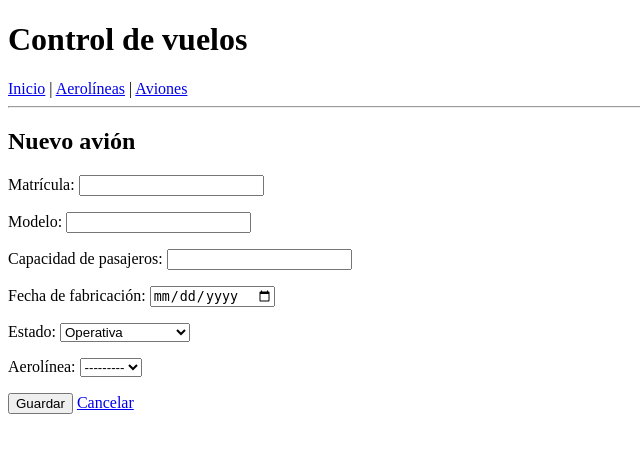
After one commit to Reyxde/CONTROL_VUELOS_ARIAS_REYMONTH, a Django app: page /aviones/nuevo/ in a window 1280 px wide. The commit adds this page. Shown: the top 453 px of the page, without its empty margins (0-640 px from the left). Run offline with Django 5.2, Linux system fonts and the light colour scheme; data that the repository does not hold is empty.

Commit message:
feat(24-11-2026):Se añade modelo avion

```diff
--- a/CONTROL_VUELOS-app/vuelos/forms/__init__.py
+++ b/CONTROL_VUELOS-app/vuelos/forms/__init__.py
@@ -1 +1,2 @@
 from .aerolinea_form import AerolineaForm
+from .avion_form import AvionForm
--- /dev/null
+++ b/CONTROL_VUELOS-app/vuelos/forms/avion_form.py
@@ -0,0 +1,33 @@
+from django import forms
+from django.core.exceptions import ValidationError
+from django.utils import timezone
+
+from vuelos.models import Avion
+
+
+class AvionForm(forms.ModelForm):
+    class Meta:
+        model = Avion
+        fields = [
+            'matricula', 'modelo', 'capacidad', 'fecha_fabricacion',
+            'estado', 'aerolinea',
+        ]
+        widgets = {
+            'fecha_fabricacion': forms.DateInput(
+                format='%Y-%m-%d', attrs={'type': 'date'}),
+        }
+
+    def clean_matricula(self):
+        return self.cleaned_data['matricula'].strip().upper()
+
+    def clean_capacidad(self):
+        capacidad = self.cleaned_data['capacidad']
+        if capacidad < 1:
+            raise ValidationError('La capacidad debe ser mayor que cero.')
+        return capacidad
+
+    def clean_fecha_fabricacion(self):
+        fecha = self.cleaned_data['fecha_fabricacion']
+        if fecha > timezone.localdate():
+            raise ValidationError('La fecha de fabricación no puede ser futura.')
+        return fecha
--- a/CONTROL_VUELOS-app/vuelos/models/__init__.py
+++ b/CONTROL_VUELOS-app/vuelos/models/__init__.py
@@ -1 +1,2 @@
 from .aerolinea import Aerolinea
+from .avion import Avion
--- /dev/null
+++ b/CONTROL_VUELOS-app/vuelos/models/avion.py
@@ -0,0 +1,32 @@
+from django.db import models
+from django.urls import reverse
+
+from .aerolinea import Aerolinea
+
+
+class Avion(models.Model):
+    class Estado(models.TextChoices):
+        OPERATIVA = 'OPE', 'Operativa'
+        MANTENIMIENTO = 'MAN', 'En mantenimiento'
+        FUERA_SERVICIO = 'FUE', 'Fuera de servicio'
+
+    matricula = models.CharField('matrícula', max_length=10, unique=True)
+    modelo = models.CharField(max_length=100)
+    capacidad = models.PositiveIntegerField('capacidad de pasajeros')
+    fecha_fabricacion = models.DateField('fecha de fabricación')
+    estado = models.CharField(
+        max_length=3, choices=Estado.choices, default=Estado.OPERATIVA)
+    aerolinea = models.ForeignKey(
+        Aerolinea, on_delete=models.PROTECT, related_name='aviones',
+        verbose_name='aerolínea')
+
+    class Meta:
+        verbose_name = 'avión'
+        verbose_name_plural = 'aviones'
+        ordering = ['matricula']
+
+    def __str__(self):
+        return f'{self.matricula} - {self.modelo}'
+
+    def get_absolute_url(self):
+        return reverse('avion_detail', args=[self.pk])
--- /dev/null
+++ b/CONTROL_VUELOS-app/vuelos/templates/vuelos/avion/formulario.html
@@ -0,0 +1,11 @@
+{% extends 'vuelos/base.html' %}
+{% block title %}{% if avion %}Editar avión{% else %}Crear avión{% endif %}{% endblock %}
+{% block content %}
+<h2>{% if avion %}Editar avión{% else %}Nuevo avión{% endif %}</h2>
+<form method="post">
+    {% csrf_token %}
+    {{ form.as_p }}
+    <button type="submit">Guardar</button>
+    <a href="{% url 'avion_list' %}">Cancelar</a>
+</form>
+{% endblock %}
--- a/CONTROL_VUELOS-app/vuelos/templates/vuelos/base.html
+++ b/CONTROL_VUELOS-app/vuelos/templates/vuelos/base.html
@@ -10,7 +10,8 @@
         <h1>Control de vuelos</h1>
         <nav>
             <a href="{% url 'home' %}">Inicio</a> |
-            <a href="{% url 'aerolinea_list' %}">Aerol&iacute;neas</a>
+            <a href="{% url 'aerolinea_list' %}">Aerol&iacute;neas</a> |
+            <a href="{% url 'avion_list' %}">Aviones</a>
         </nav>
         <hr>
     </header>
--- a/CONTROL_VUELOS-app/vuelos/templates/vuelos/home.html
+++ b/CONTROL_VUELOS-app/vuelos/templates/vuelos/home.html
@@ -4,4 +4,5 @@
 <h2>Bienvenido</h2>
 <p>Administra las aerol&iacute;neas registradas en el sistema.</p>
 <p><a href="{% url 'aerolinea_list' %}">Ver aerol&iacute;neas</a></p>
+<p><a href="{% url 'avion_list' %}">Ver aviones</a></p>
 {% endblock %}
--- a/CONTROL_VUELOS-app/vuelos/views/__init__.py
+++ b/CONTROL_VUELOS-app/vuelos/views/__init__.py
@@ -0,0 +1,5 @@
+from .avion_views import avion_create, avion_delete, avion_detail, avion_list, avion_update
+from .aerolinea_views import (
+    home, aerolinea_list, aerolinea_detail, aerolinea_create,
+    aerolinea_update, aerolinea_delete,
+)
--- /dev/null
+++ b/CONTROL_VUELOS-app/vuelos/views/avion_views.py
@@ -0,0 +1,64 @@
+from django.contrib import messages
+from django.contrib.auth.decorators import permission_required
+from django.db.models import ProtectedError
+from django.shortcuts import get_object_or_404, redirect, render
+
+from vuelos.forms import AvionForm
+from vuelos.models import Avion
+
+
+def avion_list(request):
+    aviones = Avion.objects.select_related('aerolinea').all()
+    return render(request, 'vuelos/avion/avion_list.html',
+                  {'aviones': aviones})
+
+
+def avion_detail(request, pk):
+    avion = get_object_or_404(Avion, pk=pk)
+    return render(request, 'vuelos/avion/avion_detail.html',
+                  {'avion': avion})
+
+
+
+def avion_create(request):
+    if request.method == 'POST':
+        form = AvionForm(request.POST)
+        if form.is_valid():
+            avion = form.save()
+            messages.success(request, 'Avión creado correctamente.')
+            return redirect(avion)
+    else:
+        form = AvionForm()
+    return render(request, 'vuelos/avion/formulario.html',
+                  {'form': form})
+
+
+def avion_update(request, pk):
+    avion = get_object_or_404(Avion, pk=pk)
+    if request.method == 'POST':
+        form = AvionForm(request.POST, instance=avion)
+        if form.is_valid():
+            avion = form.save()
+            messages.success(request, 'Avión actualizado correctamente.')
+            return redirect(avion)
+    else:
+        form = AvionForm(instance=avion)
+    return render(request, 'vuelos/avion/formulario.html',
+                  {'form': form, 'avion': avion})
+
+
+
+def avion_delete(request, pk):
+    avion = get_object_or_404(Avion, pk=pk)
+    if request.method == 'POST':
+        try:
+            avion.delete()
+        except ProtectedError:
+            messages.error(
+                request,
+                'No se puede eliminar: tiene registros relacionados.')
+            return redirect(avion)
+        messages.success(request, 'Avión eliminado correctamente.')
+        return redirect('avion_list')
+    return render(request, 'vuelos/avion/confirm_delete.html',
+                  {'avion': avion})
```
Also changed, not shown: CONTROL_VUELOS-app/vuelos/admin.py (+9 -1 lines), CONTROL_VUELOS-app/vuelos/templates/vuelos/avion/avion_detail.html (added, +18 -0 lines), CONTROL_VUELOS-app/vuelos/templates/vuelos/avion/avion_list.html (added, +39 -0 lines), CONTROL_VUELOS-app/vuelos/templates/vuelos/avion/confirm_delete.html (added, +11 -0 lines), CONTROL_VUELOS-app/vuelos/urls/__init__.py (+6 -1 lines), CONTROL_VUELOS-app/vuelos/urls/avion_urls.py (added, +12 -0 lines), CONTROL_VUELOS-app/vuelos/views/aerolinea_views.py (+6 -1 lines), CONTROL_VUELOS-app/vuelos/migrations/0002_avion.py (added).
